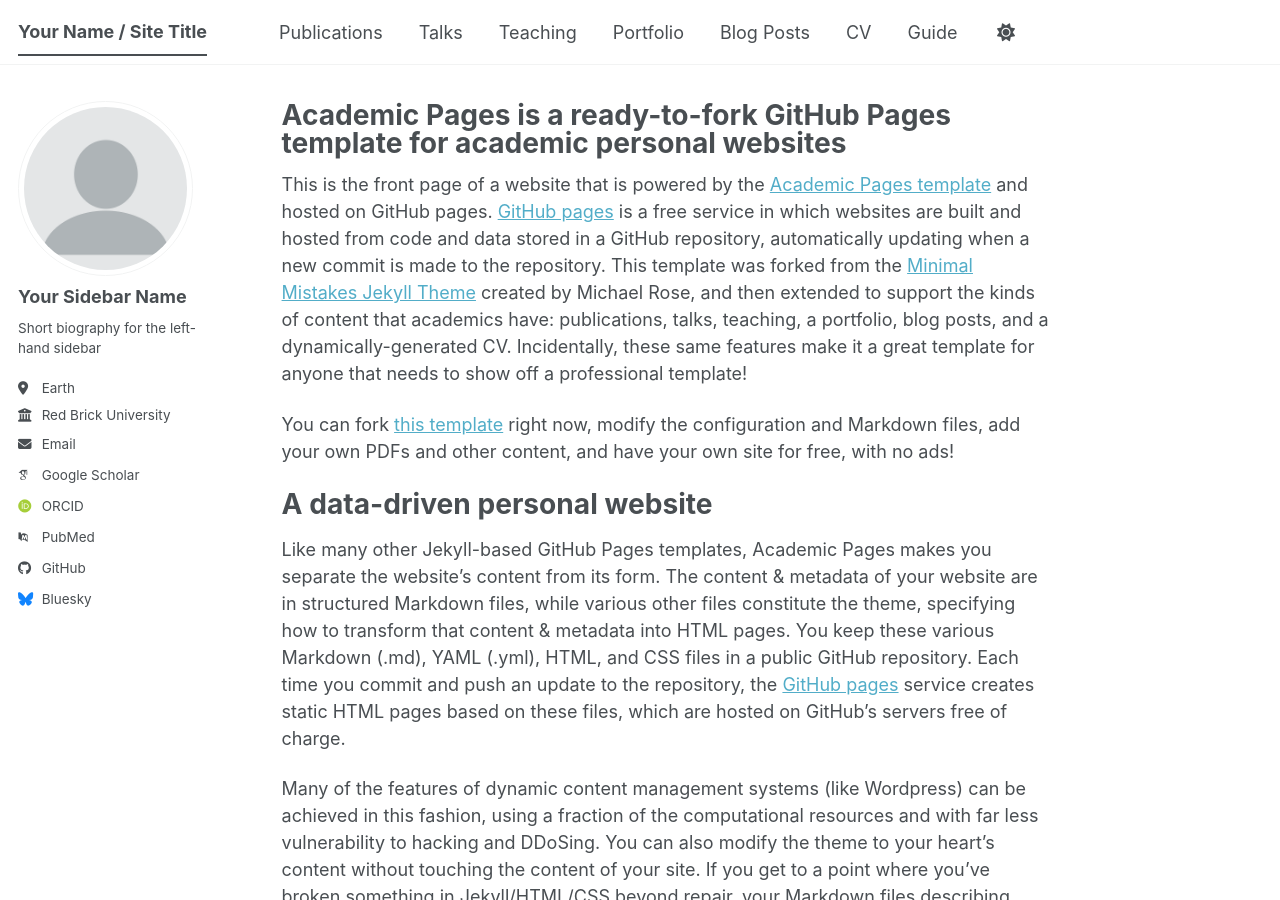
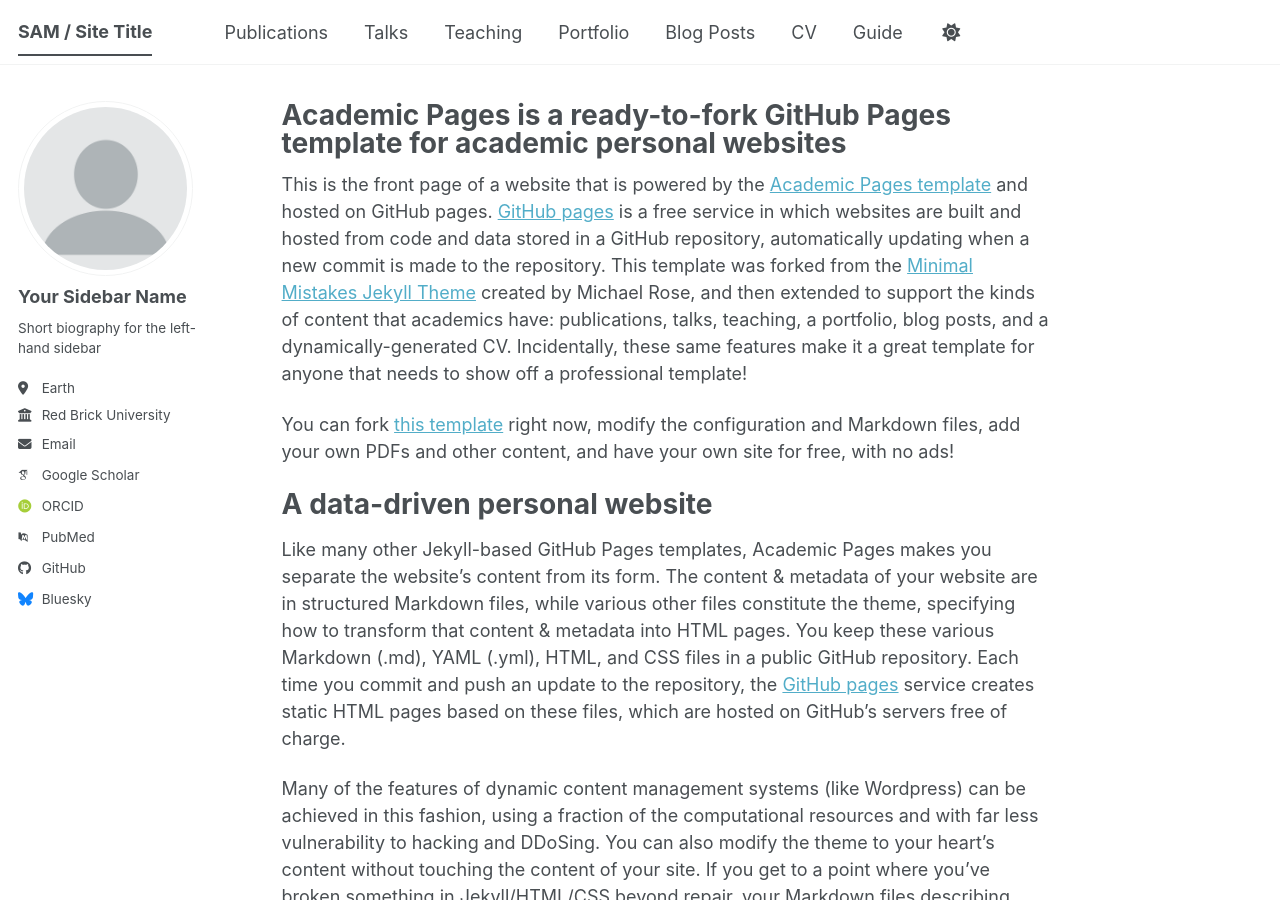
Before and after one commit to xian0121/xian0121.github.io, a Jekyll site: the page built from _pages/about.md, in a window 1280 px wide and 900 px high. Built offline with Jekyll 4.4.1, drawn with Linux system fonts in a browser that asks for light colours; some web fonts are replaced; a script bundle is joined from its source files by our own code; library files that are not in the unit come from our copies.

Commit message:
Update _config.yml

```diff
--- a/_config.yml
+++ b/_config.yml
@@ -9,7 +9,7 @@
 # Basic Site Settings
 locale                   : "en-US"
 site_theme               : "default" # The available themes options are "default", "air", "sunrise", "mint", "dirt" and "contrast"
-title                    : "Your Name / Site Title"
+title                    : "SAM / Site Title"
 title_separator          : "-"
 name                     : &name "Your Name"
 description              : &description "Your Name's academic portfolio"   # Update this with a general description of your site, this is the default if not overridden by a page
```
